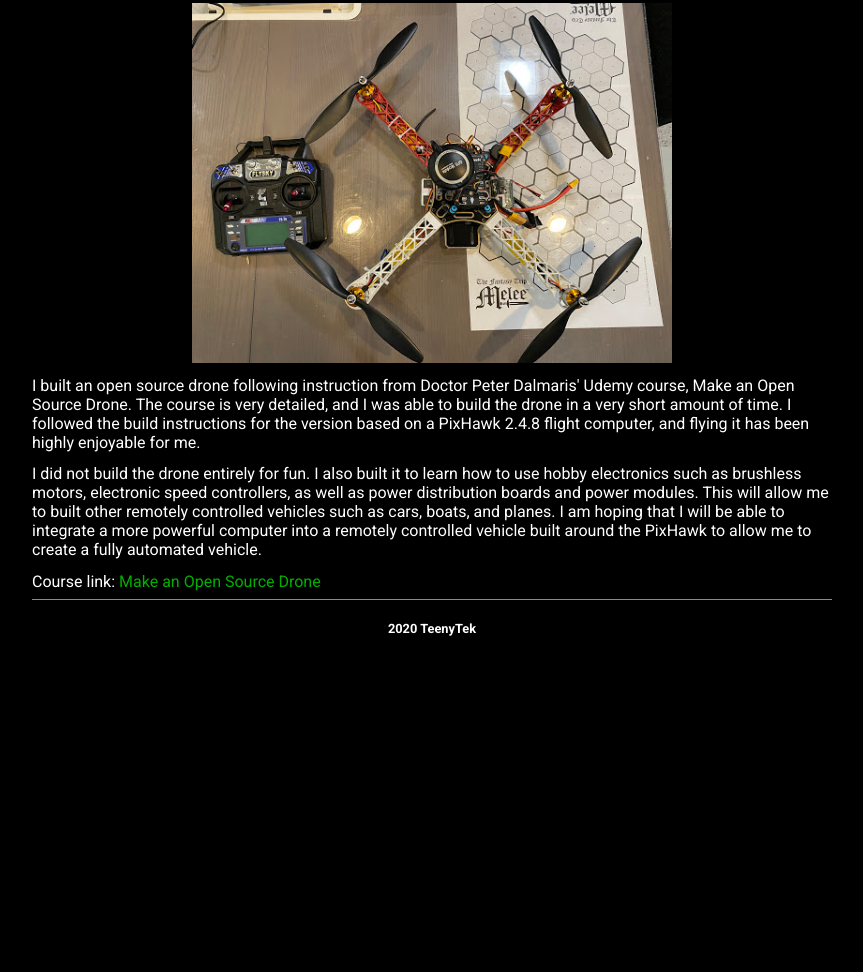
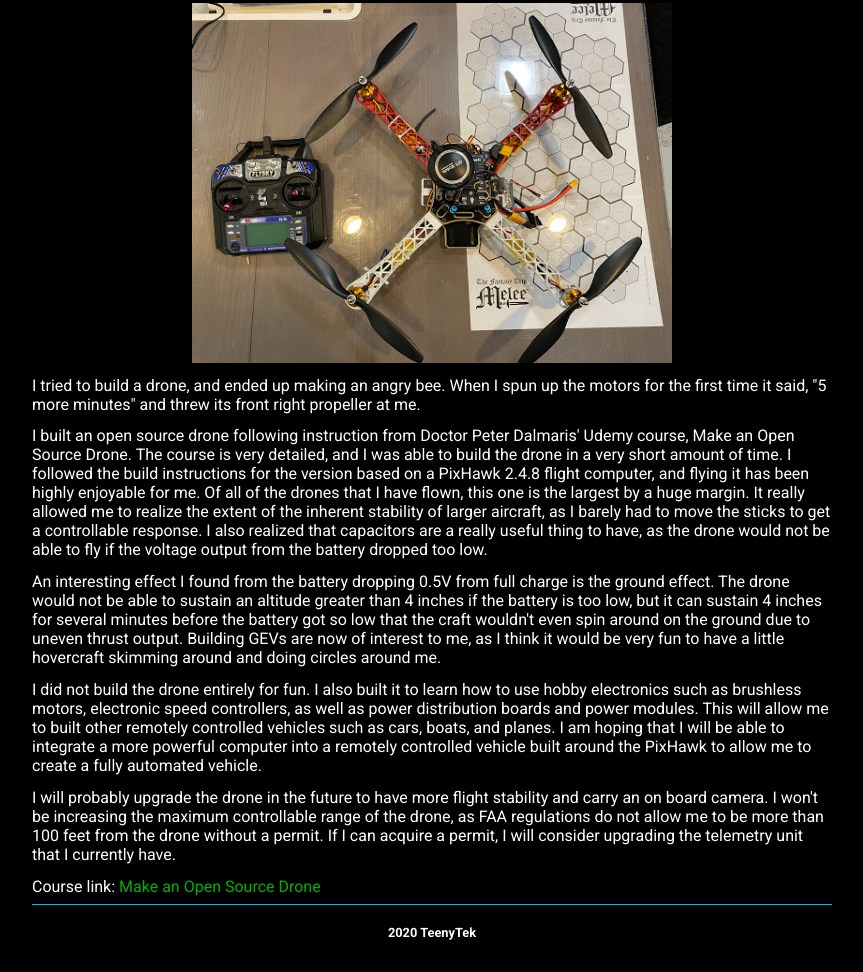
Before and after one commit to ianmck2003/teenytek, an Eleventy site: page src/articles/open-source-drone.md in a window 1280 px wide. Shown: the part 230-1202 px from the top of the page, without its empty margins (208-1071 px from the left). Before the commit the page ends 898 px from the top, so only its background shows below. Built offline with nearby package versions, Linux system fonts and the light colour scheme; Eleventy itself is replaced by a stand-in of ours; files that its build step writes are made by us from their sources.

Commit message:
added intro to open source drone page, and added more details about my findings

```diff
--- a/src/articles/open-source-drone.md
+++ b/src/articles/open-source-drone.md
@@ -17,8 +17,14 @@
 
 ![Drone](/img/open-source-drone.jpeg)
 <!-- Excerpt Start -->
-I built an open source drone following instruction from Doctor Peter Dalmaris' Udemy course, Make an Open Source Drone. The course is very detailed, and I was able to build the drone in a very short amount of time. I followed the build instructions for the version based on a PixHawk 2.4.8 flight computer, and flying it has been highly enjoyable for me.
+I tried to build a drone, and ended up making an angry bee. When I spun up the motors for the first time it said, "5 more minutes" and threw its front right propeller at me.
 <!-- Excerpt End -->
+I built an open source drone following instruction from Doctor Peter Dalmaris' Udemy course, Make an Open Source Drone. The course is very detailed, and I was able to build the drone in a very short amount of time. I followed the build instructions for the version based on a PixHawk 2.4.8 flight computer, and flying it has been highly enjoyable for me. Of all of the drones that I have flown, this one is the largest by a huge margin. It really allowed me to realize the extent of the inherent stability of larger aircraft, as I barely had to move the sticks to get a controllable response. I also realized that capacitors are a really useful thing to have, as the drone would not be able to fly if the voltage output from the battery dropped too low.
+
+An interesting effect I found from the battery dropping 0.5V from full charge is the ground effect. The drone would not be able to sustain an altitude greater than 4 inches if the battery is too low, but it can sustain 4 inches for several minutes before the battery got so low that the craft wouldn't even spin around on the ground due to uneven thrust output. Building GEVs are now of interest to me, as I think it would be very fun to have a little hovercraft skimming around and doing circles around me.
+
 I did not build the drone entirely for fun. I also built it to learn how to use hobby electronics such as brushless motors, electronic speed controllers, as well as power distribution boards and power modules. This will allow me to built other remotely controlled vehicles such as cars, boats, and planes. I am hoping that I will be able to integrate a more powerful computer into a remotely controlled vehicle built around the PixHawk to allow me to create a fully automated vehicle.
 
+I will probably upgrade the drone in the future to have more flight stability and carry an on board camera. I won't be increasing the maximum controllable range of the drone, as FAA regulations do not allow me to be more than 100 feet from the drone without a permit. If I can acquire a permit, I will consider upgrading the telemetry unit that I currently have.
+
 Course link: [Make an Open Source Drone](https://www.udemy.com/course/make_a_drone/)
```
